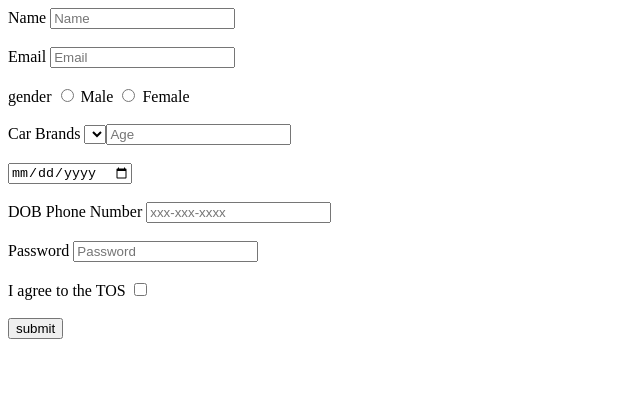
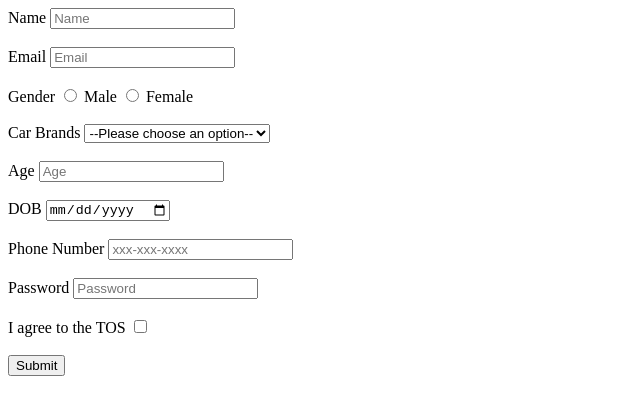
Before and after one commit to acciojob/signup-form-car-Abhaynegi19, a website: page main.html in a window 1280 px wide. Shown: the whole page, without its empty margins (0-640 px from the left). Drawn offline with Linux system fonts and the light colour scheme.

Commit message:
created a submission

```diff
--- a/main.html
+++ b/main.html
@@ -1,50 +1,52 @@
 <!DOCTYPE html>
-
 <html>
-
 <head>
 	<link rel="stylesheet" href="styles.css">
 </head>
 
 <body>
-	<!-- the entire body must be written by student -->
-    <script type="text/javascript" src="./script.js">
-</script>
+	<script type="text/javascript" src="./script.js"></script>
 
 	<form method="post">
-		<label for="name">Name </label>
-		<input type = "text" required id="name" placeholder = "Name"><br><br>
 
-		<label for = "email">Email </label>
-		<input type = "email" required id="email" placeholder = "Email"><br><br>
+		<label for="name">Name</label>
+		<input type="text" id="name" name="name" required placeholder="Name"><br><br>
 
-		<label>gender</label>
-		<input type = "radio" required id="gender_m" name = "gender">
-		<label for = "gender_m">Male</label>
-		<input type = "radio" required id="gender_f" name = "gender">
-		<label for = "gender_f">Female</label><br><br>
+		<label for="email">Email</label>
+		<input type="email" id="email" name="email" required placeholder="Email"><br><br>
 
-		<label for= "cars">Car Brands </label>
-		<select required id="cars" placeholder ="--Please choose an option--"><br><br>
+		<label>Gender</label>
+		<input type="radio" id="gender_m" name="gender" required>
+		<label for="gender_m">Male</label>
+
+		<input type="radio" id="gender_f" name="gender">
+		<label for="gender_f">Female</label><br><br>
+
+		<label for="cars">Car Brands</label>
+		<select id="cars" name="cars" required>
+			<option value="" disabled selected>--Please choose an option--</option>
+			<option value="bmw">BMW</option>
+			<option value="audi">Audi</option>
+			<option value="tesla">Tesla</option>
+		</select><br><br>
 
 		<label for="age">Age</label>
-		<input type="number" id="age" required placeholder="Age"><br><br>
+		<input type="number" id="age" name="age" required placeholder="Age"><br><br>
 
-		<input type = "date" required id="dob"><br><br>
-		<label for="dob">DOB </label>
+		<label for="dob">DOB</label>
+		<input type="date" id="dob" name="dob" required><br><br>
 
-		<label for= "tel">Phone Number </label>
-		<input type = "tel" id="tel" placeholder = "xxx-xxx-xxxx"><br><br>
+		<label for="tel">Phone Number</label>
+		<input type="tel" id="tel" name="tel" placeholder="xxx-xxx-xxxx"><br><br>
 
-		<label for="password">Password </label>
-		<input type = "password" required id="password" placeholder = "Password"><br><br>
+		<label for="password">Password</label>
+		<input type="password" id="password" name="password" required placeholder="Password"><br><br>
 
-		<label for = "tos">I agree to the TOS</label>
-		<input type = "checkbox" required id="tos"><br><br>
+		<label for="tos">I agree to the TOS</label>
+		<input type="checkbox" id="tos" name="tos" required><br><br>
 
-		<button type = "submit">submit</button>
+		<button type="submit">Submit</button>
 
 	</form>
 </body>
-
 </html>
```
